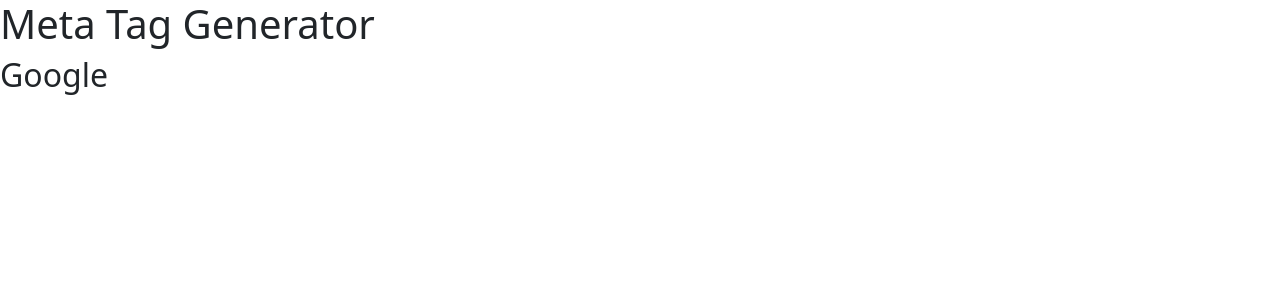
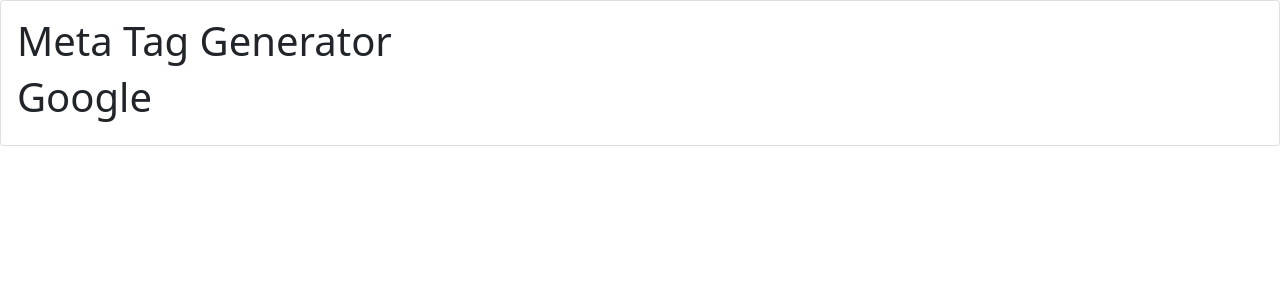
Before and after one commit to Arafat-alim/metatag-generator, a React (Create React App) app: page / in a window 1280 px wide. Shown: the top 300 px of the page. Built offline with nearby package versions, Linux system fonts and the light colour scheme.

Commit message:
added bootstrap and modifying metatageforms component

```diff
--- a/src/App.js
+++ b/src/App.js
@@ -17,9 +17,17 @@
   });
 
   return (
-    <div>
-      <h1>Meta Tag Generator</h1>
-      <h2>Google</h2>
+    <div className="App-Container">
+      <title>Meta Tag Generator</title>
+      <Card style={{ width: "100%" }}>
+        <Card.Body>
+          <h1 className="meta-tag-title">Meta Tag Generator</h1>
+          <MetaTagForms
+            metaTagCollection={metaTagCollection}
+            setMetaTagCollection={setMetaTagCollection}
+          ></MetaTagForms>
+        </Card.Body>
+      </Card>
     </div>
   );
 };
--- a/src/components/MetaTagForms.jsx
+++ b/src/components/MetaTagForms.jsx
@@ -0,0 +1,12 @@
+import React from "react";
+import { Form, Row, Col } from "react-bootstrap";
+
+const MetaTagForms = ({ metaTagCollection, setMetaTagCollection }) => {
+  return (
+    <div>
+      <h1>Google</h1>
+    </div>
+  );
+};
+
+export default MetaTagForms;
```
